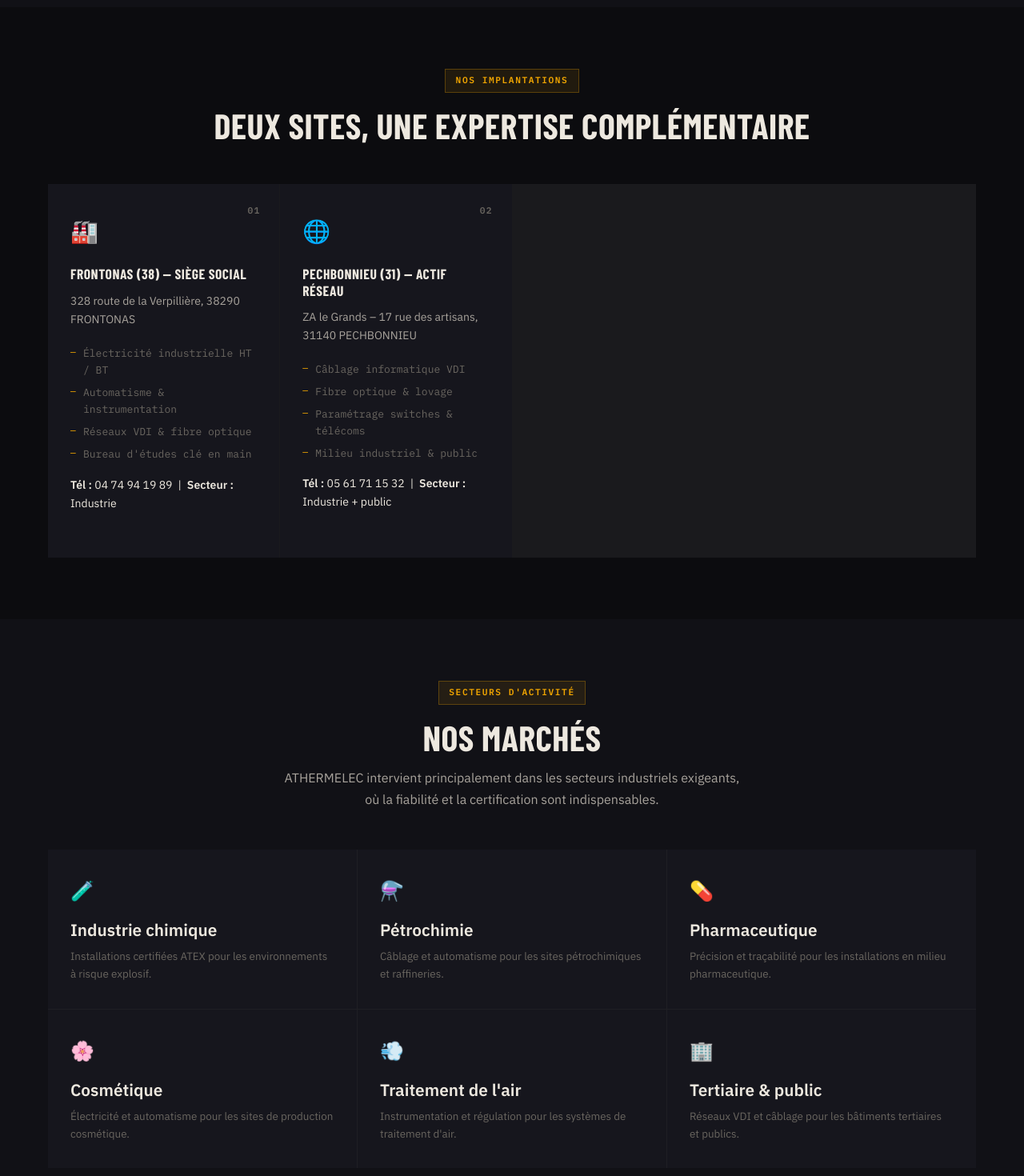
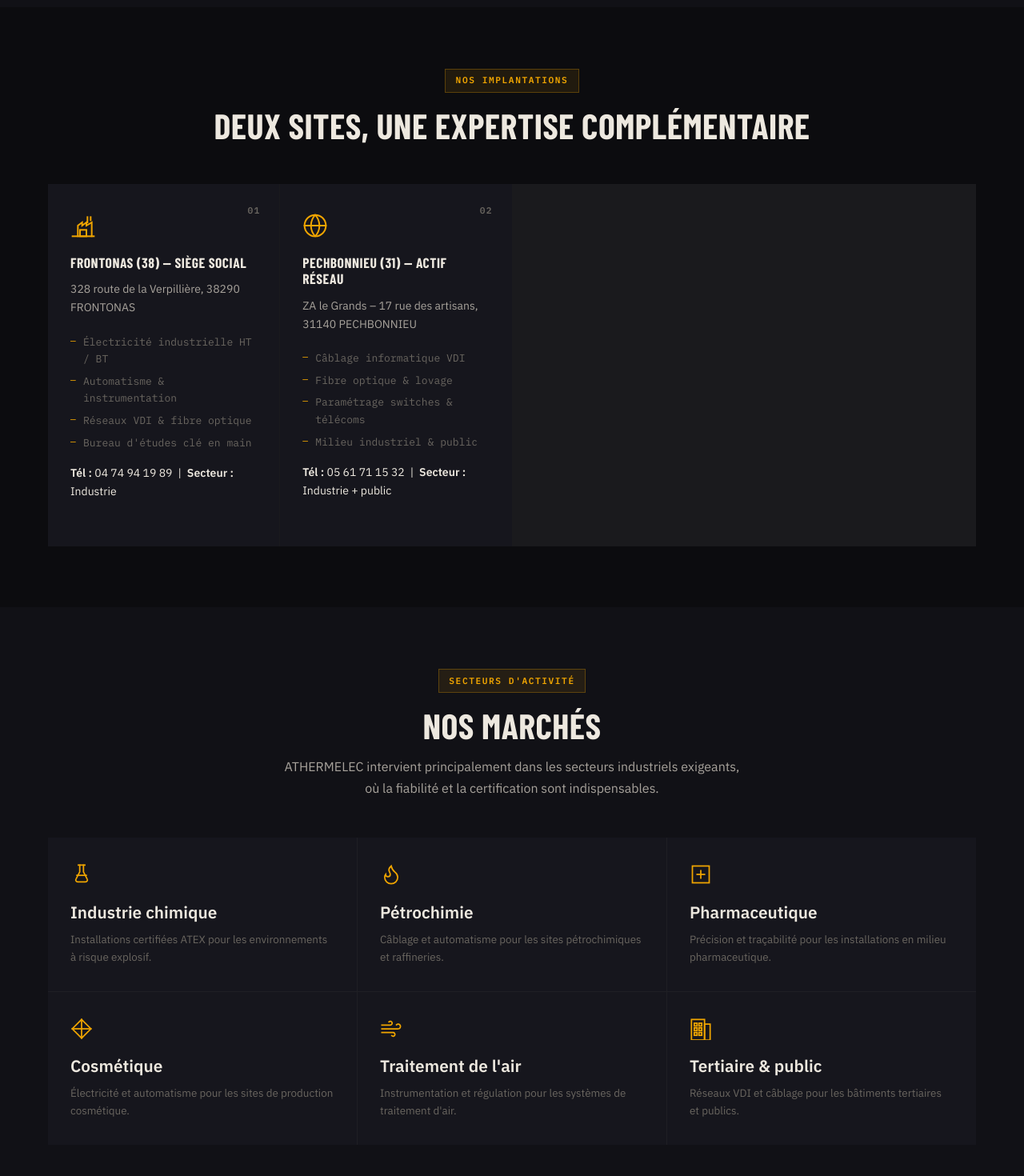
Before and after one commit to ArchSeraphin/athermelec, a React (Vite) app in the folder client/: page /a-propos in a window 1280 px wide. Shown: the part 1280-2750 px from the top of the page at 80% size. Built offline with nearby package versions, Linux system fonts and the light colour scheme; no server answers; a web font is replaced by a local one.

Commit message:
v1.2.3
Design fix

```diff
--- a/client/src/components/Footer.jsx
+++ b/client/src/components/Footer.jsx
@@ -10,10 +10,7 @@
         {/* Colonne marque */}
         <div className="footer-brand">
           <Link to="/" className="footer-logo" aria-label="Athermelec">
-            <svg width="24" height="24" viewBox="0 0 26 26" fill="none" aria-hidden="true">
-              <polygon points="13,1 25,7 25,19 13,25 1,19 1,7" fill="none" stroke="#F0A500" strokeWidth="1.5"/>
-              <path d="M8 13 L13 7 L18 13 L13 19 Z" fill="#F0A500" opacity="0.9"/>
-            </svg>
+            <img src="/assets/logo/LOGO%20ATHERM%20ELEC%202019.avif" alt="Logo Athermelec" className="navbar-logo-img" />
             <span className="footer-logo-text">Athermelec</span>
           </Link>
           <p>
--- /dev/null
+++ b/client/src/components/Icons.jsx
@@ -0,0 +1,225 @@
+/**
+ * SVG icon set — Industrial Noir × Amber Electric
+ * Thin-stroke geometric icons, 24×24 viewBox, stroke="currentColor"
+ * Sharp linecaps (square) for a precise, technical aesthetic
+ */
+import React from 'react';
+
+const base = {
+  viewBox: '0 0 24 24',
+  fill: 'none',
+  stroke: 'currentColor',
+  strokeWidth: '1.5',
+  strokeLinecap: 'square',
+  strokeLinejoin: 'miter',
+  width: '1em',
+  height: '1em',
+  'aria-hidden': 'true',
+};
+
+// ── Electricity ──────────────────────────────────────────────────────
+export const IconBolt = () => (
+  <svg {...base}>
+    <polygon points="13 2 3 14 12 14 11 22 21 10 12 10 13 2" />
+  </svg>
+);
+
+export const IconPower = () => (
+  <svg {...base}>
+    <path d="M18.36 6.64a9 9 0 1 1-12.73 0" />
+    <line x1="12" y1="2" x2="12" y2="12" />
+  </svg>
+);
+
+// ── Automation / PLC ─────────────────────────────────────────────────
+export const IconCpu = () => (
+  <svg {...base}>
+    <rect x="4" y="4" width="16" height="16" />
+    <rect x="9" y="9" width="6" height="6" />
+    <line x1="9" y1="1" x2="9" y2="4" />
+    <line x1="15" y1="1" x2="15" y2="4" />
+    <line x1="9" y1="20" x2="9" y2="23" />
+    <line x1="15" y1="20" x2="15" y2="23" />
+    <line x1="20" y1="9" x2="23" y2="9" />
+    <line x1="20" y1="14" x2="23" y2="14" />
+    <line x1="1" y1="9" x2="4" y2="9" />
+    <line x1="1" y1="14" x2="4" y2="14" />
+  </svg>
+);
+
+// ── Networks / VDI ───────────────────────────────────────────────────
+export const IconNetwork = () => (
+  <svg {...base}>
+    <circle cx="18" cy="5" r="3" />
+    <circle cx="6" cy="12" r="3" />
+    <circle cx="18" cy="19" r="3" />
+    <line x1="8.59" y1="13.51" x2="15.42" y2="17.49" />
+    <line x1="15.41" y1="6.51" x2="8.59" y2="10.49" />
+  </svg>
+);
+
+export const IconServer = () => (
+  <svg {...base}>
+    <rect x="2" y="2" width="20" height="8" />
+    <rect x="2" y="14" width="20" height="8" />
+    <line x1="6" y1="6" x2="6.01" y2="6" />
+    <line x1="6" y1="18" x2="6.01" y2="18" />
+  </svg>
+);
+
+// ── Engineering / Bureau d'études ────────────────────────────────────
+export const IconCompass = () => (
+  <svg {...base}>
+    <circle cx="12" cy="12" r="10" />
+    <polygon points="16.24 7.76 14.12 14.12 7.76 16.24 9.88 9.88 16.24 7.76" />
+  </svg>
+);
+
+// ── EV Charging ──────────────────────────────────────────────────────
+export const IconBatteryCharging = () => (
+  <svg {...base}>
+    <path d="M5 18H3a2 2 0 0 1-2-2V8a2 2 0 0 1 2-2h3.19" />
+    <path d="M15 6h2a2 2 0 0 1 2 2v8a2 2 0 0 1-2 2h-3.19" />
+    <line x1="23" y1="13" x2="23" y2="11" />
+    <polyline points="11 6 7 12 13 12 9 18" />
+  </svg>
+);
+
+// ── HVAC / Climate ───────────────────────────────────────────────────
+export const IconSnowflake = () => (
+  <svg {...base}>
+    <line x1="12" y1="2" x2="12" y2="22" />
+    <line x1="2" y1="12" x2="22" y2="12" />
+    <line x1="4.93" y1="4.93" x2="19.07" y2="19.07" />
+    <line x1="19.07" y1="4.93" x2="4.93" y2="19.07" />
+    <polyline points="12 6 9 9 12 9" />
+    <polyline points="12 6 15 9 12 9" />
+    <polyline points="12 18 9 15 12 15" />
+    <polyline points="12 18 15 15 12 15" />
+  </svg>
+);
+
+// ── Security / Access Control ────────────────────────────────────────
+export const IconLock = () => (
+  <svg {...base}>
+    <rect x="3" y="11" width="18" height="11" />
+    <path d="M7 11V7a5 5 0 0 1 10 0v4" />
+  </svg>
+);
+
+// ── Process steps ────────────────────────────────────────────────────
+export const IconClipboard = () => (
+  <svg {...base}>
+    <path d="M16 4h2a2 2 0 0 1 2 2v14a2 2 0 0 1-2 2H6a2 2 0 0 1-2-2V6a2 2 0 0 1 2-2h2" />
+    <rect x="8" y="2" width="8" height="4" />
+  </svg>
+);
+
+export const IconMonitor = () => (
+  <svg {...base}>
+    <rect x="2" y="3" width="20" height="14" />
+    <line x1="8" y1="21" x2="16" y2="21" />
+    <line x1="12" y1="17" x2="12" y2="21" />
+    <polyline points="7 8 10 11 7 14" />
+    <line x1="13" y1="14" x2="17" y2="14" />
+  </svg>
+);
+
+export const IconWrench = () => (
+  <svg {...base}>
+    <path d="M14.7 6.3a1 1 0 0 0 0 1.4l1.6 1.6a1 1 0 0 0 1.4 0l3.77-3.77a6 6 0 0 1-7.94 7.94l-6.91 6.91a2.12 2.12 0 0 1-3-3l6.91-6.91a6 6 0 0 1 7.94-7.94l-3.76 3.76z" />
+  </svg>
+);
+
+export const IconCheckCircle = () => (
+  <svg {...base}>
+    <path d="M22 11.08V12a10 10 0 1 1-5.93-9.14" />
+    <polyline points="22 4 12 14.01 9 11.01" />
+  </svg>
+);
+
+export const IconCalendar = () => (
+  <svg {...base}>
+    <rect x="3" y="4" width="18" height="18" />
+    <line x1="16" y1="2" x2="16" y2="6" />
+    <line x1="8" y1="2" x2="8" y2="6" />
+    <line x1="3" y1="10" x2="21" y2="10" />
+  </svg>
+);
+
+export const IconMapPin = () => (
+  <svg {...base}>
+    <path d="M21 10c0 7-9 13-9 13s-9-6-9-13a9 9 0 0 1 18 0z" />
+    <circle cx="12" cy="10" r="3" />
+  </svg>
+);
+
+// ── Industry sectors ─────────────────────────────────────────────────
+export const IconFactory = () => (
+  <svg {...base}>
+    <line x1="2" y1="22" x2="22" y2="22" />
+    <path d="M7 22V12l4-3v3l4-3v3l5-3v13" />
+    <line x1="16" y1="4" x2="16" y2="9" />
+    <line x1="19" y1="4" x2="19" y2="7" />
+    <rect x="9" y="16" width="6" height="6" />
+  </svg>
+);
+
+export const IconFlask = () => (
+  <svg {...base}>
+    <path d="M10 2v7.31L6 17a2 2 0 0 0 1.72 3h8.56A2 2 0 0 0 18 17l-4-7.69V2" />
+    <line x1="8.5" y1="2" x2="15.5" y2="2" />
+    <line x1="7" y1="13" x2="17" y2="13" />
+  </svg>
+);
+
+export const IconFlame = () => (
+  <svg {...base}>
+    <path d="M8.5 14.5A2.5 2.5 0 0 0 11 12c0-1.38-.5-2-1-3-1.072-2.143-.224-4.054 2-6 .5 2.5 2 4.9 4 6.5 2 1.6 3 3.5 3 5.5a7 7 0 1 1-14 0c0-1.153.433-2.294 1-3a2.5 2.5 0 0 0 2.5 2.5z" />
+  </svg>
+);
+
+export const IconCross = () => (
+  <svg {...base}>
+    <rect x="3" y="3" width="18" height="18" />
+    <line x1="12" y1="8" x2="12" y2="16" />
+    <line x1="8" y1="12" x2="16" y2="12" />
+  </svg>
+);
+
+export const IconDiamond = () => (
+  <svg {...base}>
+    <polygon points="12 2 22 12 12 22 2 12" />
+    <line x1="2" y1="12" x2="22" y2="12" />
+    <line x1="12" y1="2" x2="12" y2="22" />
+  </svg>
+);
+
+export const IconWind = () => (
+  <svg {...base}>
+    <path d="M17.7 7.7a2.5 2.5 0 1 1 1.8 4.3H2" />
+    <path d="M9.6 4.6A2 2 0 1 1 11 8H2" />
+    <path d="M12.6 19.4A2 2 0 1 0 14 16H2" />
+  </svg>
+);
+
+export const IconBuilding = () => (
+  <svg {...base}>
+    <rect x="2" y="2" width="14" height="22" />
+    <path d="M16 7h6v17H16V7z" />
+    <rect x="5" y="6" width="3" height="3" />
+    <rect x="10" y="6" width="3" height="3" />
+    <rect x="5" y="11" width="3" height="3" />
+    <rect x="10" y="11" width="3" height="3" />
+    <rect x="5" y="16" width="3" height="3" />
+    <rect x="10" y="16" width="3" height="3" />
+  </svg>
+);
+
+export const IconGlobe = () => (
+  <svg {...base}>
+    <circle cx="12" cy="12" r="10" />
+    <line x1="2" y1="12" x2="22" y2="12" />
+    <path d="M12 2a15.3 15.3 0 0 1 4 10 15.3 15.3 0 0 1-4 10 15.3 15.3 0 0 1-4-10 15.3 15.3 0 0 1 4-10z" />
+  </svg>
+);
--- a/client/src/components/Navbar.jsx
+++ b/client/src/components/Navbar.jsx
@@ -25,10 +25,7 @@
     <nav className={`navbar${scrolled ? ' scrolled' : ''}`} aria-label="Navigation principale">
       <div className="navbar-container">
         <Link to="/" className="navbar-logo" onClick={close} aria-label="Athermelec — Accueil">
-          <svg width="26" height="26" viewBox="0 0 26 26" fill="none" aria-hidden="true">
-            <polygon points="13,1 25,7 25,19 13,25 1,19 1,7" fill="none" stroke="#F0A500" strokeWidth="1.5"/>
-            <path d="M8 13 L13 7 L18 13 L13 19 Z" fill="#F0A500" opacity="0.9"/>
-          </svg>
+          <img src="/assets/logo/LOGO%20ATHERM%20ELEC%202019.avif" alt="Logo Athermelec" className="navbar-logo-img" />
           <span className="navbar-logo-text">Athermelec</span>
         </Link>
 
--- a/client/src/pages/About.jsx
+++ b/client/src/pages/About.jsx
@@ -2,6 +2,10 @@
 import { Link } from 'react-router-dom';
 import SEO from '../components/SEO';
 import ScrollReveal from '../components/ScrollReveal';
+import {
+  IconFactory, IconGlobe,
+  IconFlask, IconFlame, IconCross, IconDiamond, IconWind, IconBuilding,
+} from '../components/Icons';
 
 const BASE_URL = 'https://www.atherm-elec.com';
 
@@ -81,7 +85,7 @@
             </div>
             <div className="services-grid">
               <div className="service-card">
-                <div className="service-icon">🏭</div>
+                <div className="service-icon"><IconFactory /></div>
                 <h3>Frontonas (38) — Siège social</h3>
                 <p>328 route de la Verpillière, 38290 FRONTONAS</p>
                 <ul>
@@ -96,7 +100,7 @@
                 </p>
               </div>
               <div className="service-card">
-                <div className="service-icon">🌐</div>
+                <div className="service-icon"><IconGlobe /></div>
                 <h3>Pechbonnieu (31) — ACTIF RÉSEAU</h3>
                 <p>ZA le Grands – 17 rue des artisans, 31140 PECHBONNIEU</p>
                 <ul>
@@ -129,32 +133,32 @@
             </div>
             <div className="features-grid">
               <div className="feature-item">
-                <div className="feature-icon">🧪</div>
+                <div className="feature-icon"><IconFlask /></div>
                 <h3>Industrie chimique</h3>
                 <p>Installations certifiées ATEX pour les environnements à risque explosif.</p>
               </div>
               <div className="feature-item">
-                <div className="feature-icon">⚗️</div>
+                <div className="feature-icon"><IconFlame /></div>
                 <h3>Pétrochimie</h3>
                 <p>Câblage et automatisme pour les sites pétrochimiques et raffineries.</p>
               </div>
               <div className="feature-item">
-                <div className="feature-icon">💊</div>
+                <div className="feature-icon"><IconCross /></div>
                 <h3>Pharmaceutique</h3>
                 <p>Précision et traçabilité pour les installations en milieu pharmaceutique.</p>
               </div>
               <div className="feature-item">
-                <div className="feature-icon">🌸</div>
+                <div className="feature-icon"><IconDiamond /></div>
                 <h3>Cosmétique</h3>
                 <p>Électricité et automatisme pour les sites de production cosmétique.</p>
               </div>
               <div className="feature-item">
-                <div className="feature-icon">💨</div>
+                <div className="feature-icon"><IconWind /></div>
                 <h3>Traitement de l'air</h3>
                 <p>Instrumentation et régulation pour les systèmes de traitement d'air.</p>
               </div>
               <div className="feature-item">
-                <div className="feature-icon">🏢</div>
+                <div className="feature-icon"><IconBuilding /></div>
                 <h3>Tertiaire & public</h3>
                 <p>Réseaux VDI et câblage pour les bâtiments tertiaires et publics.</p>
               </div>
--- a/client/src/pages/Home.jsx
+++ b/client/src/pages/Home.jsx
@@ -2,6 +2,7 @@
 import { Link } from 'react-router-dom';
 import SEO from '../components/SEO';
 import ScrollReveal from '../components/ScrollReveal';
+import { IconBolt, IconCpu, IconNetwork, IconCompass } from '../components/Icons';
 
 const BASE_URL = 'https://www.atherm-elec.com';
 
@@ -90,7 +91,7 @@
             </div>
             <div className="services-grid">
               <div className="service-card">
-                <div className="service-icon">⚡</div>
+                <div className="service-icon"><IconBolt /></div>
                 <h3>Courant fort HT / BT</h3>
                 <p>Installation de cellules haute tension, câblage TGBT, conception et retrofitting d'armoires, têtes de câbles HT.</p>
                 <ul>
@@ -100,7 +101,7 @@
                 </ul>
               </div>
               <div className="service-card">
-                <div className="service-icon">🔧</div>
+                <div className="service-icon"><IconCpu /></div>
                 <h3>Automatisme & Instrumentation</h3>
                 <p>Programmation d'automates Schneider, Siemens et Rockwell, variation de vitesse, régulation et supervision SCADA.</p>
                 <ul>
@@ -110,7 +111,7 @@
                 </ul>
               </div>
               <div className="service-card">
-                <div className="service-icon">🌐</div>
+                <div className="service-icon"><IconNetwork /></div>
                 <h3>Réseaux informatiques & VDI</h3>
                 <p>Précâblage VDI, fibre optique, baies informatiques et paramétrage de switches pour vos environnements industriels.</p>
                 <ul>
@@ -120,7 +121,7 @@
                 </ul>
               </div>
               <div className="service-card">
-                <div className="service-icon">📐</div>
+                <div className="service-icon"><IconCompass /></div>
                 <h3>Bureau d'études</h3>
                 <p>Gestion de projets clé en main : cahier des charges, analyses fonctionnelles, programmation, installation et mise en service.</p>
                 <ul>
--- a/client/src/pages/Realisations.jsx
+++ b/client/src/pages/Realisations.jsx
@@ -1,6 +1,7 @@
 import React, { useState, useEffect } from 'react';
 import SEO from '../components/SEO';
 import ScrollReveal from '../components/ScrollReveal';
+import { IconBolt } from '../components/Icons';
 
 const BASE_URL = 'https://www.atherm-elec.com';
 
@@ -140,7 +141,7 @@
                       loading="lazy"
                     />
                   ) : (
-                    <div className="realisation-card-img-placeholder">⚡</div>
+                    <div className="realisation-card-img-placeholder"><IconBolt /></div>
                   )}
                   <div className="realisation-card-body">
                     {r.category && (
--- a/client/src/styles/main.css
+++ b/client/src/styles/main.css
@@ -172,6 +172,12 @@
   width: auto;
 }
 
+.navbar-logo-img {
+  height: 40px;
+  width: auto;
+  object-fit: contain;
+}
+
 .navbar-logo-text {
   font-family: var(--font-head);
   font-weight: 800;
@@ -898,8 +904,14 @@
 .service-card:hover::after { transform: scaleX(1); }
 
 .service-icon {
-  font-size: 1.75rem;
+  font-size: 2rem;
   margin-bottom: 1.25rem;
+  display: block;
+  color: var(--amber);
+  line-height: 1;
+}
+
+.service-icon svg {
   display: block;
 }
 
@@ -1188,8 +1200,15 @@
 
 .feature-item .feature-icon,
 .value-item .value-icon {
-  font-size: 1.5rem;
-  margin-bottom: 0.5rem;
+  font-size: 1.75rem;
+  margin-bottom: 0.75rem;
+  color: var(--amber);
+  line-height: 1;
+}
+
+.feature-item .feature-icon svg,
+.value-item .value-icon svg {
+  display: block;
 }
 
 .feature-item h4,
@@ -1574,8 +1593,8 @@
   align-items: center;
   justify-content: center;
   background: var(--bg-elevated);
-  font-size: 2.5rem;
-  color: var(--text-3);
+  font-size: 3rem;
+  color: var(--amber);
   border-bottom: 1px solid var(--border);
 }
 
```
Also changed, not shown: client/src/pages/Services.jsx (+20 -14 lines), 1 other file (tests, documents, lock files or other folders).
